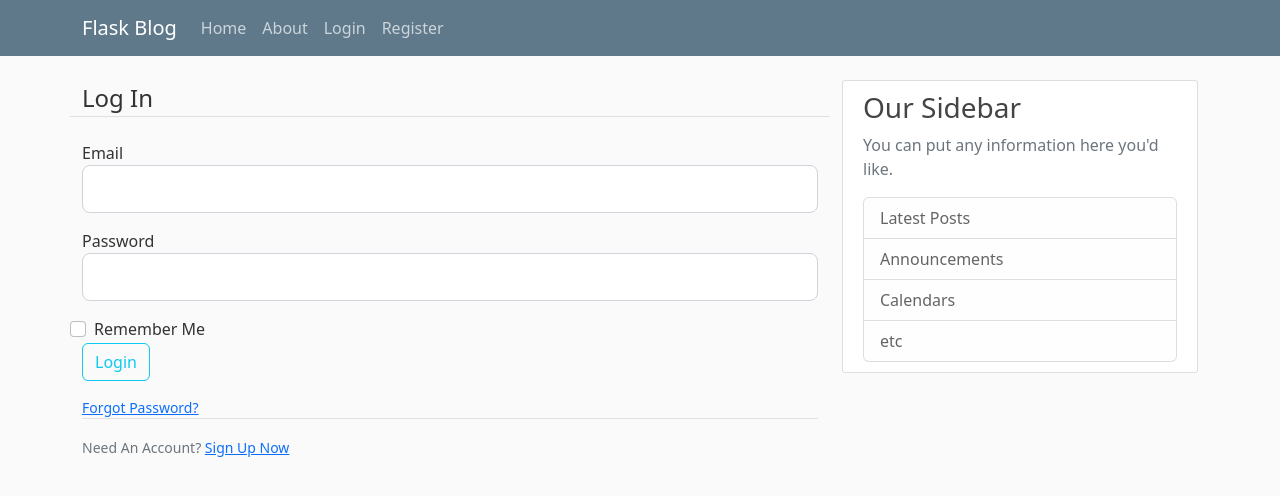
After one commit to christinehannn/crispy-flask, a Flask app: page /login in a window 1280 px wide. The commit adds this page. Shown: the top 496 px of the page. Run offline with Flask 2, Linux system fonts and the light colour scheme.

Commit message:
flask forms and user input

```diff
--- a/flaskblog.py
+++ b/flaskblog.py
@@ -1,8 +1,8 @@
-from flask import Flask, render_template, url_for
+from flask import Flask, render_template, url_for, flash, redirect
 from forms import RegistrationForm, LoginForm
 app = Flask(__name__)
 
-app.config['SECRET KEY'] = 'da4667d21051f23286bd5bd63219d645'
+app.config['SECRET_KEY'] = 'da4667d21051f23286bd5bd63219d645'
 
 posts = [
     {
@@ -22,20 +22,35 @@
 @app.route('/')
 @app.route('/home')
 def home():
-    return render_template('home.html', posts= posts)
+    return render_template('home.html', posts=posts)
 
 @app.route('/about')
 def about():
-    return render_template('about.html', title= 'About')
+    return render_template('about.html', title='About')
 
-@app.route('/register')
+@app.route('/register', methods=['GET', 'POST'])
 def register():
     form = RegistrationForm()
+    if form.validate_on_submit():
+        flash(f'Account created for {form.username.data}!', 'success')
+        return redirect(url_for('home'))
     return render_template('register.html', title='Register', form=form)
 
-@app.route('/login')
+@app.route('/login', methods=['GET', 'POST'])
 def login():
     form = LoginForm()
+    if form.validate_on_submit():
+        if (
+            form.email.data == 'admin@blog.com'
+            and form.password.data == 'password'
+        ):
+            flash('You have been logged in!', 'success')
+            return redirect(url_for('home'))
+        else:
+            flash(
+                'Login Unsuccessful. Please check username and password',
+                'danger'
+            )
     return render_template('login.html', title='Login', form=form)
 
 
--- a/forms.py
+++ b/forms.py
@@ -3,18 +3,32 @@
 from wtforms.validators import DataRequired, Length, Email, EqualTo
 
 class RegistrationForm(FlaskForm):
-    username = StringField('Username',
-                           validators=[DataRequired(), Length(min=2, max=20)])
-    email = StringField('Email',
-                        validators==[DataRequired(), Email()])
-    password = PasswordField('Password', validators==[DataRequired()])
-    confirm_password = PasswordField('ConfirmPassword',
-                                     validators == [DataRequired(), EqualTo('password')])
+    username = StringField(
+        'Username',
+        validators=[DataRequired(), Length(min=2, max=20)]
+    )
+    email = StringField(
+        'Email',
+        validators=[DataRequired(), Email()]
+    )
+    password = PasswordField(
+        'Password',
+        validators=[DataRequired()]
+    )
+    confirm_password = PasswordField(
+        'Confirm Password',
+        validators=[DataRequired(), EqualTo('password')]
+    )
     submit = SubmitField('Sign Up')
 
 class LoginForm(FlaskForm):
-    email = StringField('Email',
-                        validators==[DataRequired(), Email()])
-    password = PasswordField('Password', validators==[DataRequired()])
+    email = StringField(
+        'Email',
+        validators=[DataRequired(), Email()]
+    )
+    password = PasswordField(
+        'Password',
+        validators=[DataRequired()]
+    )
     remember = BooleanField('Remember Me')
     submit = SubmitField('Login')
--- a/templates/layout.html
+++ b/templates/layout.html
@@ -25,13 +25,13 @@
           </button>
           <div class="collapse navbar-collapse" id="navbarToggle">
             <div class="navbar-nav mr-auto">
-              <a class="nav-item nav-link" href="/">Home</a>
-              <a class="nav-item nav-link" href="/about">About</a>
+              <a class="nav-item nav-link" href="{{ url_for('home') }}">Home</a>
+              <a class="nav-item nav-link" href="{{ url_for('about') }}">About</a>
             </div>
             <!-- Navbar Right Side -->
             <div class="navbar-nav">
-              <a class="nav-item nav-link" href="/login">Login</a>
-              <a class="nav-item nav-link" href="/register">Register</a>
+              <a class="nav-item nav-link" href="{{ url_for('login') }}">Login</a>
+              <a class="nav-item nav-link" href="{{ url_for('register') }}">Register</a>
             </div>
           </div>
         </div>
@@ -40,6 +40,15 @@
     <main role="main" class="container">
       <div class="row">
         <div class="col-md-8">
+          {% with messages = get_flashed_messages(with_categories=true) %}
+            {% if messages %}
+              {% for category, message in messages %}
+                <div class="alert alert-{{ category }}">
+                  {{ message }}
+                </div>
+              {% endfor %}
+            {% endif %}
+          {% endwith %}
           {% block content %}{% endblock %}
         </div>
         <div class="col-md-4">
--- /dev/null
+++ b/templates/login.html
@@ -0,0 +1,52 @@
+{% extends 'layout.html' %}
+{% block content %}
+  <div class="'content-section">
+    <form method="POST" action="">
+      {{ form.hidden_tag() }}
+      <fieldset class="row">
+        <legend class="border-bottom mb-4">Log In</legend>
+        <div class="col-xs-12 mb-3">
+          {{ form.email.label(class="form-control-label") }}
+          {% if form.email.errors %}
+            {{ form.email(class="form-control form-control-lg is-invalid") }}
+            <div class="invalid-feedback">
+              {% for error in form.email.errors %}
+                <span>{{ error }}</span>
+              {% endfor %}
+            </div>
+          {% else %}
+            {{ form.email(class="form-control form-control-lg") }}
+          {% endif %}
+        </div>
+        <div class="col-xs-12 mb-3">
+          {{ form.password.label(class="form-control-label") }}
+          {% if form.password.errors %}
+            {{ form.password(class="form-control form-control-lg is-invalid") }}
+            <div class="invalid-feedback">
+              {% for error in form.password.errors %}
+                <span>{{ error }}</span>
+              {% endfor %}
+            </div>
+          {% else %}
+            {{ form.password(class="form-control form-control-lg") }}
+          {% endif %}
+        </div>
+        <div class="form-check">
+          {{ form.remember(class="form-check-input") }}
+          {{ form.remember.label(class="form-check-label") }}
+        </div>
+        <div class="col-xs-12 mb-3">
+          {{ form.submit(class="btn btn-outline-info") }}
+        </div>
+        <small class="text-muted ml-2">
+          <a href="#">Forgot Password?</a>
+        </small>
+      </fieldset>
+    </form>
+  </div>
+  <div class="border-top pt-3">
+    <small class="text-muted">
+      Need An Account? <a class="ml-2" href="{{ url_for('register') }}">Sign Up Now</a>
+    </small>
+  </div>
+{% endblock content %}
```
Also changed, not shown: templates/register.html (added, +72 -0 lines).
